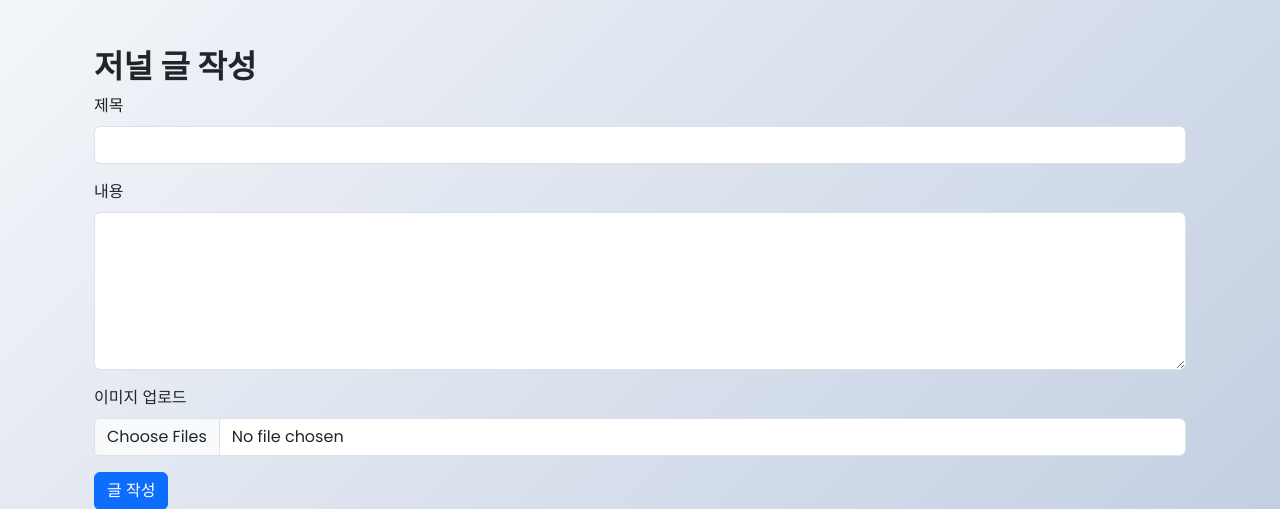
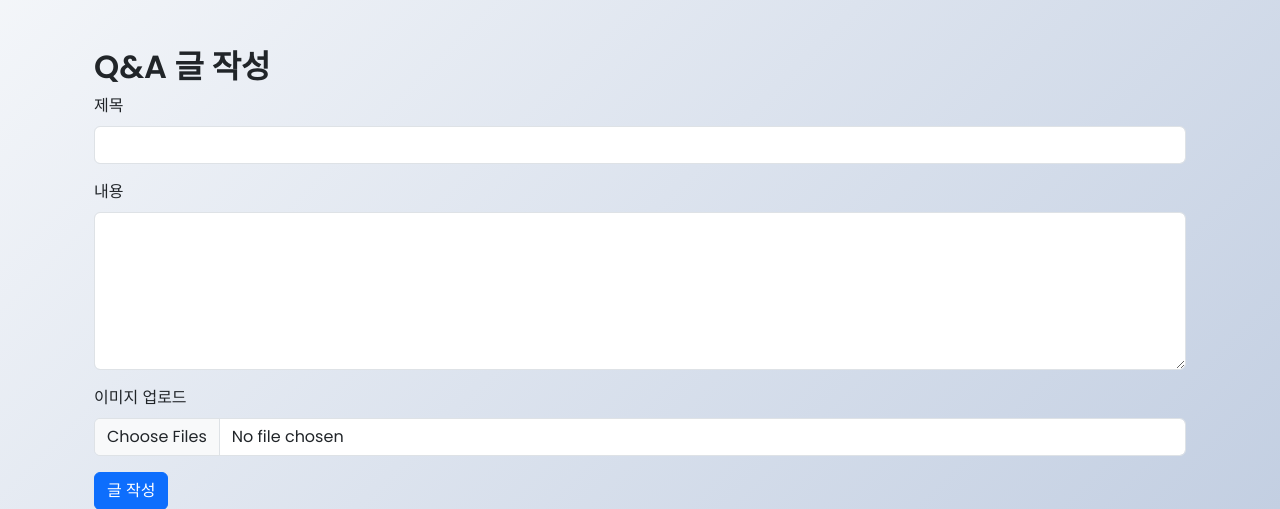
Before and after one commit to Joonim97/SceneTrip, a Django app: template questions/templates/questions/qna_write.html in a window 1280 px wide. Shown: the part 66-575 px from the top of the page. Run offline with Django 4.2, Linux system fonts and the light colour scheme; the template is opened without the code that fills it, so the values that code supplies are empty.

Commit message:
style : Q&A 텍스트 수정

```diff
--- a/questions/templates/questions/qna_write.html
+++ b/questions/templates/questions/qna_write.html
@@ -1,12 +1,12 @@
 {% extends 'base.html' %}
 
 {% block title %}
-저널 글 작성
+Q&A 글 작성
 {% endblock %}
 
 {% block content %}
 <div class="container mt-5">
-  <h2>저널 글 작성</h2>
+  <h2>Q&A 글 작성</h2>
   <form id="question-write-form" enctype="multipart/form-data" method="POST">
     <div class="mb-3">
       <label for="title" class="form-label">제목</label>
```
